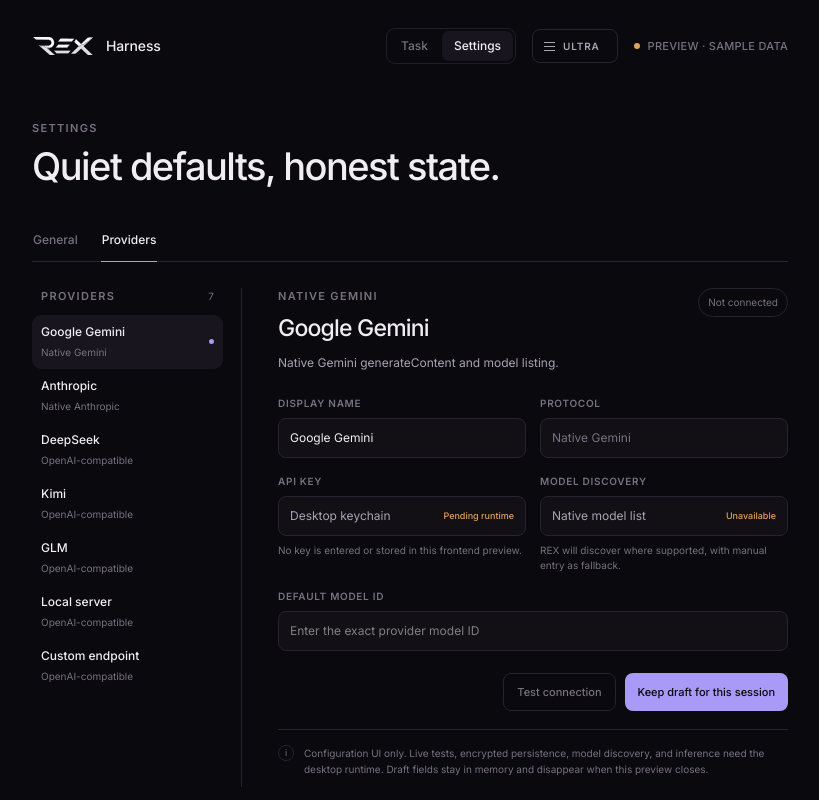
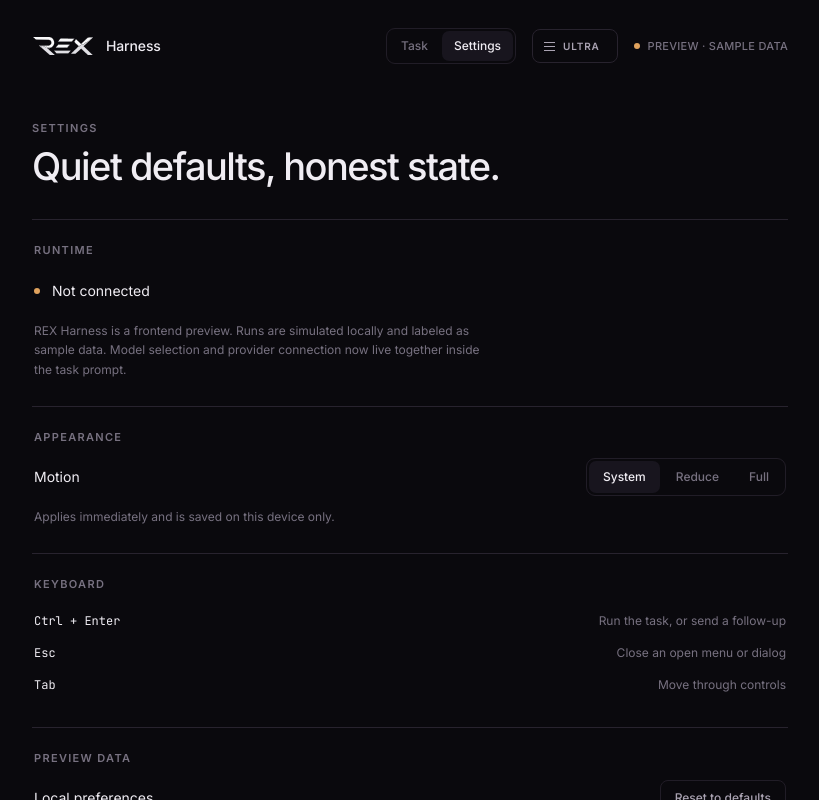
Before and after one commit to REX-codebase/rex-mcp, a React (Vite) app: page / in a window 1280 px wide. Both pictures are taken after a click on the button "Settings". Shown: the top 800 px of the page, without its empty margins (230-1049 px from the left). Built offline with nearby package versions, Linux system fonts and the light colour scheme; the HTML template or start-up script is replaced by a standard one.

Commit message:
Remove provider settings surface
Refactor SettingsView component to simplify structure and improve readability.

```diff
--- a/src/components/SettingsView.tsx
+++ b/src/components/SettingsView.tsx
@@ -1,99 +1,16 @@
-import { useState } from "react";
-import { ProvidersSettings } from "./ProvidersSettings";
 export type MotionPref = "system" | "reduce" | "full";
-
 const MOTION_OPTIONS: { id: MotionPref; label: string; hint: string }[] = [
   { id: "system", label: "System", hint: "Follow the device setting" },
   { id: "reduce", label: "Reduce", hint: "Minimal animation" },
   { id: "full", label: "Full", hint: "All transitions" },
 ];
-
 export function SettingsView({ motion, setMotion, onReset }: { motion: MotionPref; setMotion: (m: MotionPref) => void; onReset: () => void }) {
-  const [section, setSection] = useState<"general" | "providers">("providers");
-  return (
-    <div className="mt-3 sm:mt-7">
-      <div className="mb-6 sm:mb-8">
-        <p className="eyebrow">Settings</p>
-        <h1 className="mt-2 text-[30px] font-medium leading-[1.12] tracking-[-0.04em] text-text sm:text-[38px]">Quiet defaults, honest state.</h1>
-      </div>
-      <nav className="settings-tabs" aria-label="Settings sections">
-        <button type="button" className={section === "general" ? "is-current" : ""} aria-current={section === "general" ? "page" : undefined} onClick={() => setSection("general")}>General</button>
-        <button type="button" className={section === "providers" ? "is-current" : ""} aria-current={section === "providers" ? "page" : undefined} onClick={() => setSection("providers")}>Providers</button>
-      </nav>
-
-      {section === "providers" ? <ProvidersSettings /> : <>
-      <section aria-label="Runtime" className="settings-section">
-        <h2 className="eyebrow">Runtime</h2>
-        <div className="settings-row">
-          <span className="flex items-center gap-3">
-            <span className="h-1.5 w-1.5 rounded-full bg-blocked" aria-hidden="true" />
-            <span className="text-sm text-text">Not connected</span>
-          </span>
-        </div>
-        <p className="settings-note">
-          REX Harness is a frontend preview. Runs are simulated by a local preview engine and
-          labeled as sample data. When a runtime is connected, its models and real runs will
-          appear here and in the task view.
-        </p>
-      </section>
-
-      <section aria-label="Appearance" className="settings-section">
-        <h2 className="eyebrow">Appearance</h2>
-        <div className="settings-row settings-row-wrap">
-          <span className="text-sm text-text">Motion</span>
-          <div className="seg-control" role="radiogroup" aria-label="Motion preference">
-            {MOTION_OPTIONS.map((o) => (
-              <button
-                key={o.id}
-                type="button"
-                role="radio"
-                aria-checked={motion === o.id}
-                title={o.hint}
-                className={`seg-option ${motion === o.id ? "is-on" : ""}`}
-                onClick={() => setMotion(o.id)}
-              >
-                {o.label}
-              </button>
-            ))}
-          </div>
-        </div>
-        <p className="settings-note">Applies immediately and is saved on this device only.</p>
-      </section>
-
-      <section aria-label="Keyboard shortcuts" className="settings-section">
-        <h2 className="eyebrow">Keyboard</h2>
-        <dl className="shortcut-list">
-          <div>
-            <dt>Ctrl + Enter</dt>
-            <dd>Run the task, or send a follow-up</dd>
-          </div>
-          <div>
-            <dt>Esc</dt>
-            <dd>Close an open menu</dd>
-          </div>
-          <div>
-            <dt>Tab</dt>
-            <dd>Move through controls</dd>
-          </div>
-        </dl>
-      </section>
-
-      <section aria-label="Preview data" className="settings-section">
-        <h2 className="eyebrow">Preview data</h2>
-        <div className="settings-row settings-row-wrap">
-          <span className="text-sm text-text">Local preferences</span>
-          <button type="button" className="reset-button" onClick={onReset}>
-            Reset to defaults
-          </button>
-        </div>
-        <p className="settings-note">
-          Clears preferences stored on this device (like the motion setting). Sample runs are
-          built into the preview and are not affected.
-        </p>
-      </section>
-
-      </>}
-      <p className="mt-8 text-xs leading-relaxed text-faint">REX Harness · Preview build · Frontend only, no backend connected.</p>
-    </div>
-  );
+  return <div className="mt-3 sm:mt-7">
+    <div className="mb-6 sm:mb-8"><p className="eyebrow">Settings</p><h1 className="mt-2 text-[30px] font-medium leading-[1.12] tracking-[-0.04em] text-text sm:text-[38px]">Quiet defaults, honest state.</h1></div>
+    <section aria-label="Runtime" className="settings-section"><h2 className="eyebrow">Runtime</h2><div className="settings-row"><span className="flex items-center gap-3"><span className="h-1.5 w-1.5 rounded-full bg-blocked" aria-hidden="true" /><span className="text-sm text-text">Not connected</span></span></div><p className="settings-note">REX Harness is a frontend preview. Runs are simulated locally and labeled as sample data. Model selection and provider connection now live together inside the task prompt.</p></section>
+    <section aria-label="Appearance" className="settings-section"><h2 className="eyebrow">Appearance</h2><div className="settings-row settings-row-wrap"><span className="text-sm text-text">Motion</span><div className="seg-control" role="radiogroup" aria-label="Motion preference">{MOTION_OPTIONS.map((option) => <button key={option.id} type="button" role="radio" aria-checked={motion === option.id} title={option.hint} className={`seg-option ${motion === option.id ? "is-on" : ""}`} onClick={() => setMotion(option.id)}>{option.label}</button>)}</div></div><p className="settings-note">Applies immediately and is saved on this device only.</p></section>
+    <section aria-label="Keyboard shortcuts" className="settings-section"><h2 className="eyebrow">Keyboard</h2><dl className="shortcut-list"><div><dt>Ctrl + Enter</dt><dd>Run the task, or send a follow-up</dd></div><div><dt>Esc</dt><dd>Close an open menu or dialog</dd></div><div><dt>Tab</dt><dd>Move through controls</dd></div></dl></section>
+    <section aria-label="Preview data" className="settings-section"><h2 className="eyebrow">Preview data</h2><div className="settings-row settings-row-wrap"><span className="text-sm text-text">Local preferences</span><button type="button" className="reset-button" onClick={onReset}>Reset to defaults</button></div><p className="settings-note">Clears preferences stored on this device. Sample runs are built into the preview and are not affected.</p></section>
+    <p className="mt-8 text-xs leading-relaxed text-faint">REX Harness · Preview build · Frontend only, no backend connected.</p>
+  </div>;
 }
```
